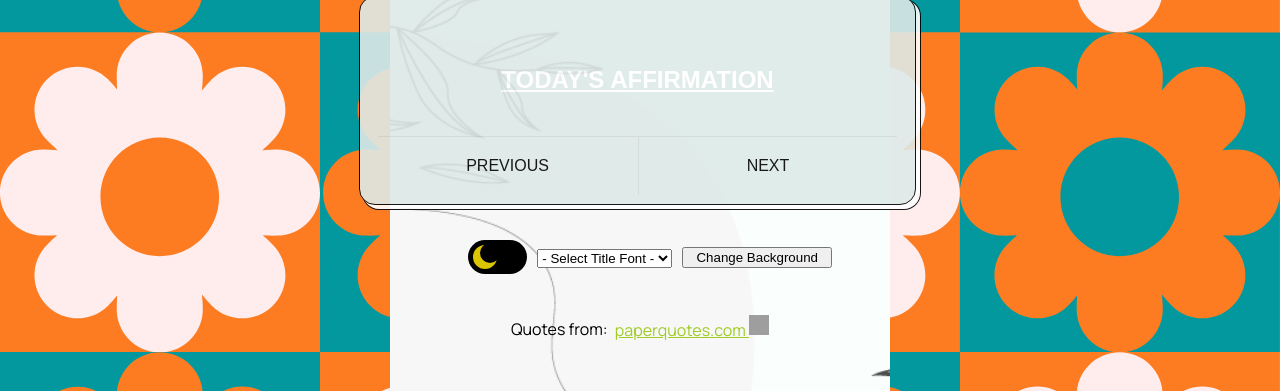
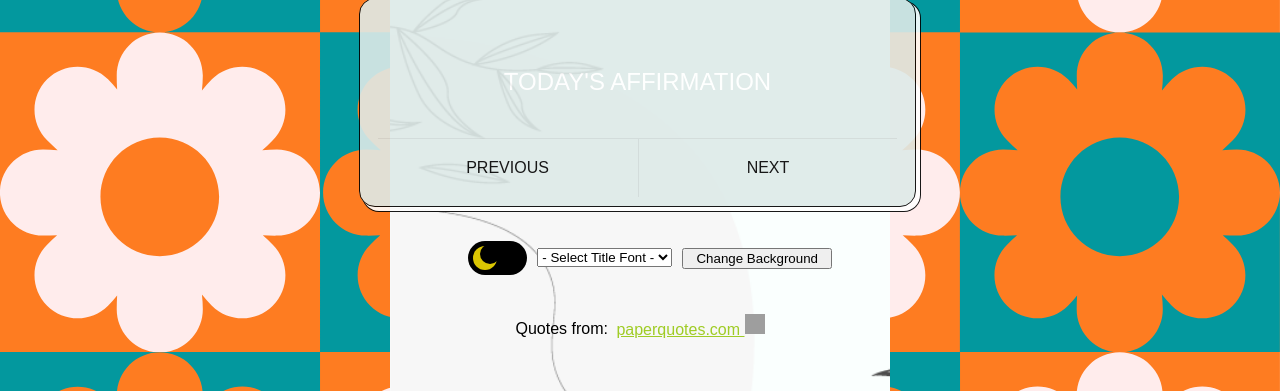
Before and after one commit to autumnpa/MULT213-Final-Project, a plain HTML site: page index.html in a window 1280 px wide. Shown: the part 288-679 px from the top of the page. Drawn offline with Linux system fonts and the light colour scheme; no server answers; grey boxes are pictures that could not be loaded; a web font is replaced by a local one.

Commit message:
Font Styling - Updated my fonts for the heading and paragraphs 	- Font weight, sizes, families, styles, etc - Removed unneeded styles and updated px to rem for font sizes

```diff
--- a/styles/autumn.css
+++ b/styles/autumn.css
@@ -75,13 +75,17 @@ h1 {
 /* Text/font styling */
 h3 {
     font-size: 1.5rem;
-    margin-bottom: 12px;
-    font-weight: 650;
+    text-decoration: none;
+    font-family: "sirenia", sans-serif;
+    font-weight: 500;
+    font-style: normal;
 }
 
 p {
-    font-size: 16px;
-    font-weight: 350;
+    font-size: 1rem;
+    font-family: "ofelia-display", sans-serif;
+    font-weight: 300;
+    font-style: normal;
 }
 
 h3,
@@ -93,10 +97,12 @@ p {
 /* Button styling */
 .popup-btns button {
     background-color: #DEEAE8;
-    font-size: 16px;
-    font-weight: 500;
+    font-size: 1rem;
+    font-family: "sirenia", sans-serif;
+    font-weight: 300;
+    font-style: normal;
     text-transform: uppercase;
-    outline: none;
+    /* Removes the default border around the full button */
     border: none;
     border-top: 1px solid #d0dad8;
     border-left: 1px solid #d0dad8;
```
